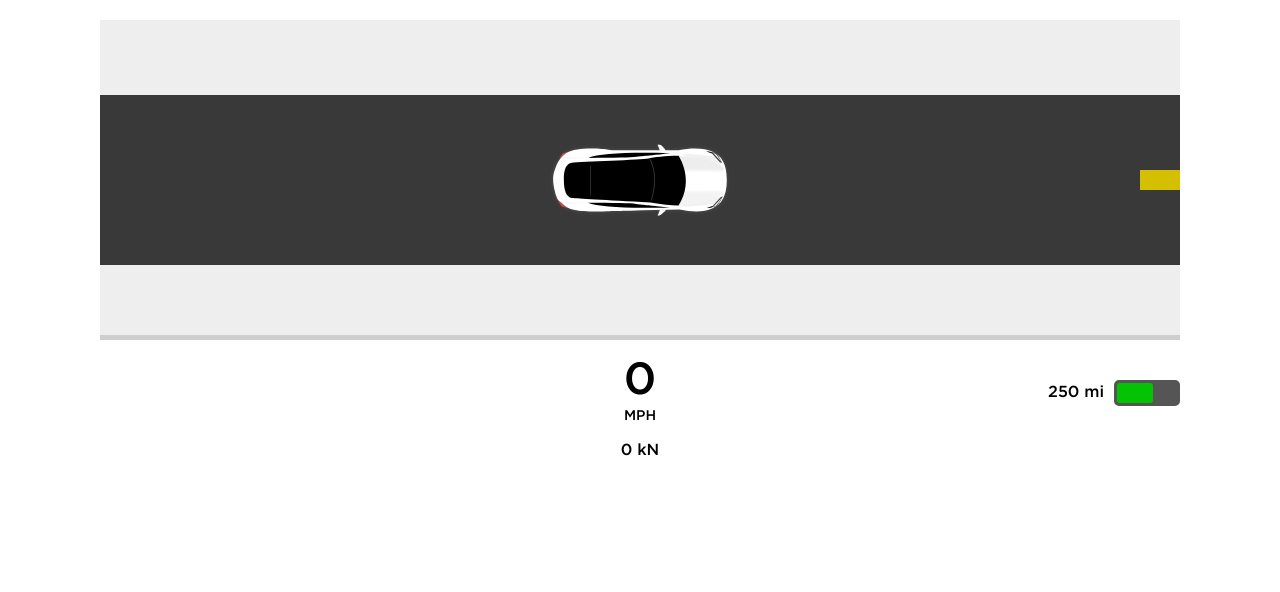
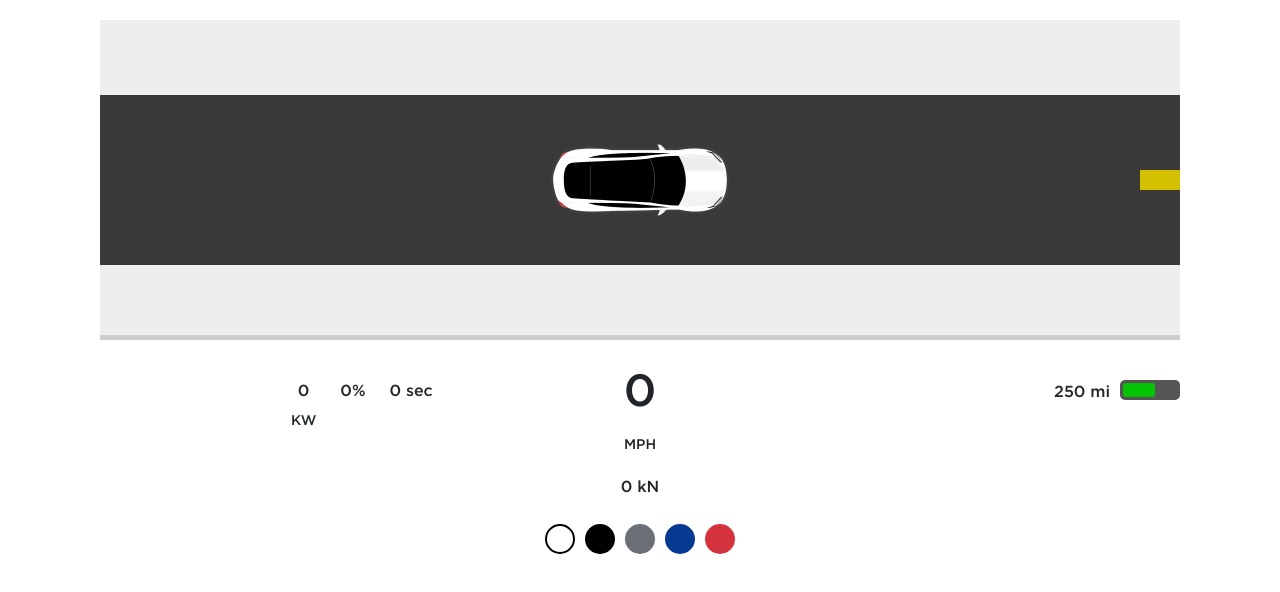
Before and after one commit to rbreeze/TestDrive, a plain HTML site: page index.html in a window 1280 px wide. Drawn offline with nearby package versions, Linux system fonts and the light colour scheme.

Commit message:
Perfected the acceleration model for M3P, and added 4 new colors of M3. Energy bar still in progress

```diff
--- a/bar.js
+++ b/bar.js
@@ -2,6 +2,8 @@ var bar = {
   height: 5,
   accelWidth: 0,
   deccelWidth: 0,
+  maxPower: 353, // kW
+  maxWidth: 550,
   draw: function(ctx) {
     ctx.save();
 
@@ -18,13 +20,12 @@ var bar = {
     // deccel / regen
     ctx.fillStyle = '#04C304';
     ctx.fillRect(w / 2, h - this.height, - this.deccelWidth, this.height);
+
+    ctx.restore();
   },
-  accel() {
-    if (this.deccelWidth < 0) this.deccelWidth += 1
-    else this.accelWidth += 1
-  },
-  deccel() {
-    if (this.accelWidth > 0) this.accelWidth -= 2
-    else this.deccelWidth += 2
+  update (p) {
+    var w = p / this.maxPower * this.maxWidth
+    if (p > 0) this.accelWidth = w
+    else if (p < 0) this.deccelWidth = - w
   }
 }
--- a/cars.js
+++ b/cars.js
@@ -8,12 +8,15 @@ var m3p = {
   mass: 1847, // kg,
   Cd: .23,
   maxTorque: 639, // Nm
-  radius: .241, // m
-  frontalArea: 2.24, // m^2
+  maxPower: 353, // kW
+  radius: .3429, // m
+  frontalArea: 2.22, // m^2
   timer: 0,
   acceleratorPressed: false,
   driveRatio: 9,
   reverse: false,
+  efficiency: .97,
+  dropoff: 80, // km/h
   draw: function(ctx) {
     ctx.save();
     var x = ctx.canvas.clientWidth / 2 - this.length / 2
@@ -23,9 +26,8 @@ var m3p = {
     ctx.drawImage(tesla, 0, 0, this.length, this.width);
     ctx.restore();
   },
-  torque: function(v) {
-    if (v <= 45) return this.maxTorque
-    else if (v <= 75) return this.maxTorque - 10 * (v - 45)
-    else return this.maxTorque
+  torque: function(v) { // v in km/h
+    if (v <= this.dropoff) return this.maxTorque
+    else return - 41.8 * Math.sqrt(v - this.dropoff) + this.maxTorque
   }
 };
--- a/index.html
+++ b/index.html
@@ -3,15 +3,29 @@
 <head>
   <meta charset="utf-8" />
   <title>Tesla Game</title>
+  <link rel="stylesheet" href="https://stackpath.bootstrapcdn.com/bootstrap/4.3.1/css/bootstrap.min.css" integrity="sha384-ggOyR0iXCbMQv3Xipma34MD+dH/1fQ784/j6cY/iJTQUOhcWr7x9JvoRxT2MZw1T" crossorigin="anonymous">
   <link rel="stylesheet" href="style.css" type="text/css">
 </head>
 <body>
 
-<canvas id="gameScreen" width="1080" height="320"></canvas>
+<canvas id="gameScreen"></canvas>
 
 <div class="dash">
 
   <div class="instrument cluster left">
+
+    <div class="instrument mr-4">
+      <div id="power"></div>
+      <div class="label">kW</div>
+    </div>
+
+    <div class="instrument mr-4">
+      <span id="exertion"></span>%
+    </div>
+
+    <div class="instrument">
+      <span id="timer"></span> sec
+    </div>
 
   </div>
 
@@ -37,6 +51,14 @@
   <span id="drag"></span> kN
 </div>
 
+<div class="color-picker d-flex justify-content-center mt-4">
+  <div class="color white" onclick="changeColor('white')"></div>
+  <div class="color black" onclick="changeColor('black')"></div>
+  <div class="color grey" onclick="changeColor('grey')"></div>
+  <div class="color blue" onclick="changeColor('blue')"></div>
+  <div class="color red" onclick="changeColor('red')"></div>
+</div>
+
 <script src="cars.js"></script>
 <script src="road.js"></script>
 <script src="bar.js"></script>
--- a/main.js
+++ b/main.js
@@ -1,8 +1,17 @@
 // SCALE: 1px = 1 inch
-// 60 MPH = 88 px / sec
 
+// setup
 var canvas = document.getElementById("gameScreen");
 var ctx = canvas.getContext("2d");
+
+canvas.width = 1080*2;
+canvas.height = 320*2;
+canvas.style.width = "1080px";
+canvas.style.height = "320px";
+
+ctx.scale(2,2)
+
+color = "white"
 
 /* CONSTANTS */
 
@@ -20,6 +29,10 @@ document.addEventListener('keydown', function(e) {
 document.addEventListener('keyup', function(e) {
     keys[e.which] = false;
 });
+
+function changeColor(color) {
+  tesla.src = "cars/m3_" + color + ".svg";
+}
 
 function draw() {
   ctx.clearRect(0, 0, canvas.width, canvas.height);
@@ -54,45 +67,55 @@ function drive(road, car) {
 
   // get current speed
   var v = convertSpeed(road.vx) // miles per hour
-  var vm = 1.609 * v
+  var vm = (1609 / 3600) * v // m / s
 
   // drag
-  var drag = 0.5 * car.Cd * airDensity * Math.abs(vm) * vm * car.frontalArea // kg * m / sec^2 [N]
+  var drag = 0.5 * car.Cd * airDensity * vm * vm * car.frontalArea // kg * m / sec^2 [N]
   drag = (isNaN(drag) ? 0 : drag);
 
   // rolling resistance
   var rr = convertForce((v / Math.abs(v)) * car.mass * g * friction)
   rr = (isNaN(rr) ? 0 : rr)
 
-  // update acceleration [pixels / frame^2]
+  // motors
   var Fmotors = 0
   if (car.acceleratorPressed)
-    Fmotors = car.driveRatio * car.torque(v) / car.radius
+    Fmotors = car.efficiency * car.driveRatio * car.torque(v * 1.609) / car.radius
   else if (car.reverse)
     Fmotors = -0.5 * car.driveRatio * car.maxTorque / car.radius
   else if (road.vx < 0)
     Fmotors = -0.4 * car.driveRatio * car.maxTorque / car.radius
 
-  road.ax = (rr + convertForce(drag) - convertForce(Fmotors)) / car.mass
+  // 0-60 timer
+  if (road.ax < 0 && v <= 60)
+    car.timer += 1 / framerate
 
-  if (road.ax < 0) {
-    bar.accel()
-  } else if (road.ax > 0) {
-    bar.deccel()
-  }
+  updateInstrument("timer", Math.round(car.timer * 100) / 100)
+
+  // net force
+  var Fnet = (rr + convertForce(drag) - convertForce(Fmotors))
+
+  // update acceleration [pixels / frame^2]
+  road.ax =  Fnet / car.mass
 
   // update velocity [pixels / frame]
   road.vx += road.ax
+
+  // update energy bar
+  var power = Math.round( Fmotors * vm / 1000) // kW
+  updateInstrument("power", Math.round(power))
+  updateInstrument("exertion", Math.round( 100 * power / car.maxPower ))
+  bar.update(power)
 
   // update position [pixels]
   road.x += road.vx;
   road.y += road.vy;
 
-  updateSpeedometer(convertSpeed(road.vx))
-  updateDragometer(drag)
+  updateInstrument("speed", convertSpeed(road.vx))
+  updateInstrument("drag", Math.round(drag))
 }
 
-// converts vx value to mph
+// converts vx (px / fr) value to mph
 function convertSpeed(ps) {
   return Math.round( -1 * (ps * 3600 * framerate) / 63360 ) // miles per hour
 }
@@ -102,14 +125,9 @@ function convertForce(f) {
   return Math.pow(1 / framerate, 2) * f * 12 * 5280 / 1609
 }
 
-function updateSpeedometer(speed) {
-  var speedometer = document.getElementById("speed");
-  speedometer.innerHTML = speed
-}
-
-function updateDragometer(drag) {
-  var dragometer = document.getElementById("drag")
-  dragometer.innerHTML = Math.round(drag / 10) / 100 // kN
+function updateInstrument(id, value) {
+  var i = document.getElementById(id)
+  i.innerHTML = value
 }
 
 // load graphics and draw
@@ -118,4 +136,4 @@ tesla.onload = function() {
   setInterval(draw, 1000 / framerate);
 }
 
-tesla.src = "tesla.svg";
+tesla.src = "cars/m3_" + color + ".svg";
--- a/style.css
+++ b/style.css
@@ -91,3 +91,29 @@ canvas {
   border-radius: 3px;
   background: #04C304;
 }
+
+.color {
+  border-radius: 100px;
+  background: black;
+  width: 30px;
+  height: 30px;
+  margin: 0 5px;
+  cursor: pointer;
+}
+
+.white {
+  background: white;
+  border: 2px solid black;
+}
+
+.grey {
+  background: #6C6F76;
+}
+
+.blue {
+  background: #063991;
+}
+
+.red {
+  background: #D4333D;
+}
```
Also changed, not shown: cars/m3_black.svg (added), cars/m3_blue.svg (added), cars/m3_grey.svg (added), cars/m3_red.svg (added), cars/m3_white.svg (renamed from tesla.svg), tesla.png (deleted), 1 other file.
